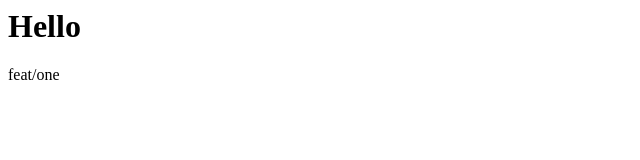
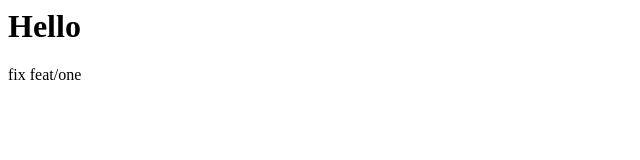
Before and after one commit to notmone/collaborator-git, a plain HTML site: page index.html in a window 1280 px wide. Shown: the full height of the page, 0-640 px from the left. Drawn offline with Linux system fonts and the light colour scheme.

Commit message:
fix bug for feat/one

```diff
--- a/index.html
+++ b/index.html
@@ -7,6 +7,6 @@
   </head>
   <body>
     <h1>Hello</h1>
-    <div>feat/one</div>
+    <div>fix feat/one</div>
   </body>
 </html>
```
